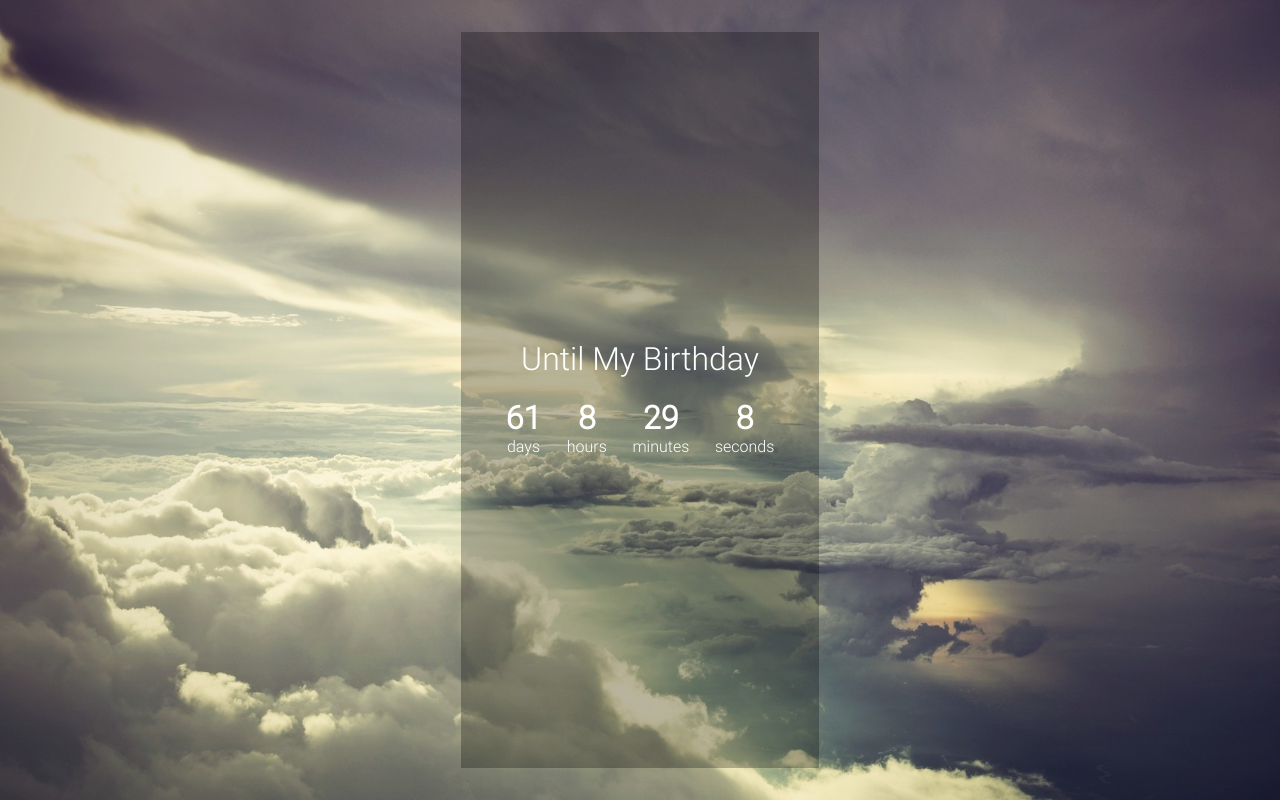
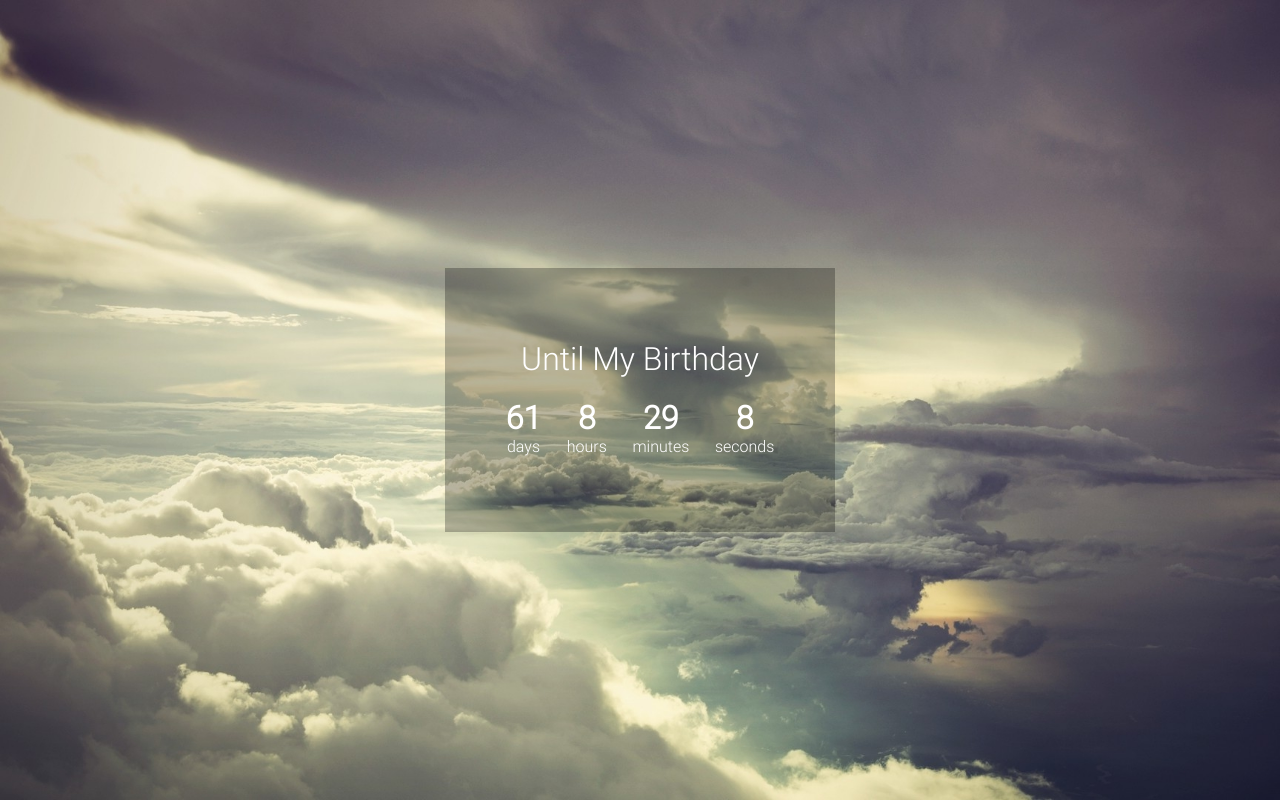
Before and after one commit to BlackShadow334/Web-Practice01, a plain HTML site: page Count-downTimer/index.html in a window 1280 px wide. Drawn offline with Linux system fonts and the light colour scheme.

Commit message:
layout updated

```diff
--- a/Count-downTimer/style.css
+++ b/Count-downTimer/style.css
@@ -9,6 +9,7 @@
     box-sizing: border-box;
 }
 body{
+
     background: #222 url("attachments/background01.jpg") no-repeat ;
     background-size: cover;
     background-attachment: fixed;
@@ -19,7 +20,7 @@ body{
     display: flex;
     flex-direction: colum;
     justify-content: center;
-   /* align-items: center;*/
+    align-items: center;
 }
 .text-area{
     display: flex;
@@ -27,18 +28,20 @@ body{
     justify-content: center ;
     align-items: center;
     background: #0004;
-    margin: 2rem;
-    padding: 2rem;
+    margin: 3rem;
+    padding: 4rem 3rem;
 }
 .countdown-container{
     display:flex;
     flex-direction: colum;
+    flex-wrap: wrap;
     justify-content: center ;
     align-items: center;
 }
 .headline{
+    text-align: center ;
     font-size: 2rem;
-    font-weight: 00;
+    font-weight: 300;
     padding: 0.5rem;
 }
 .countdown-container div{
```
